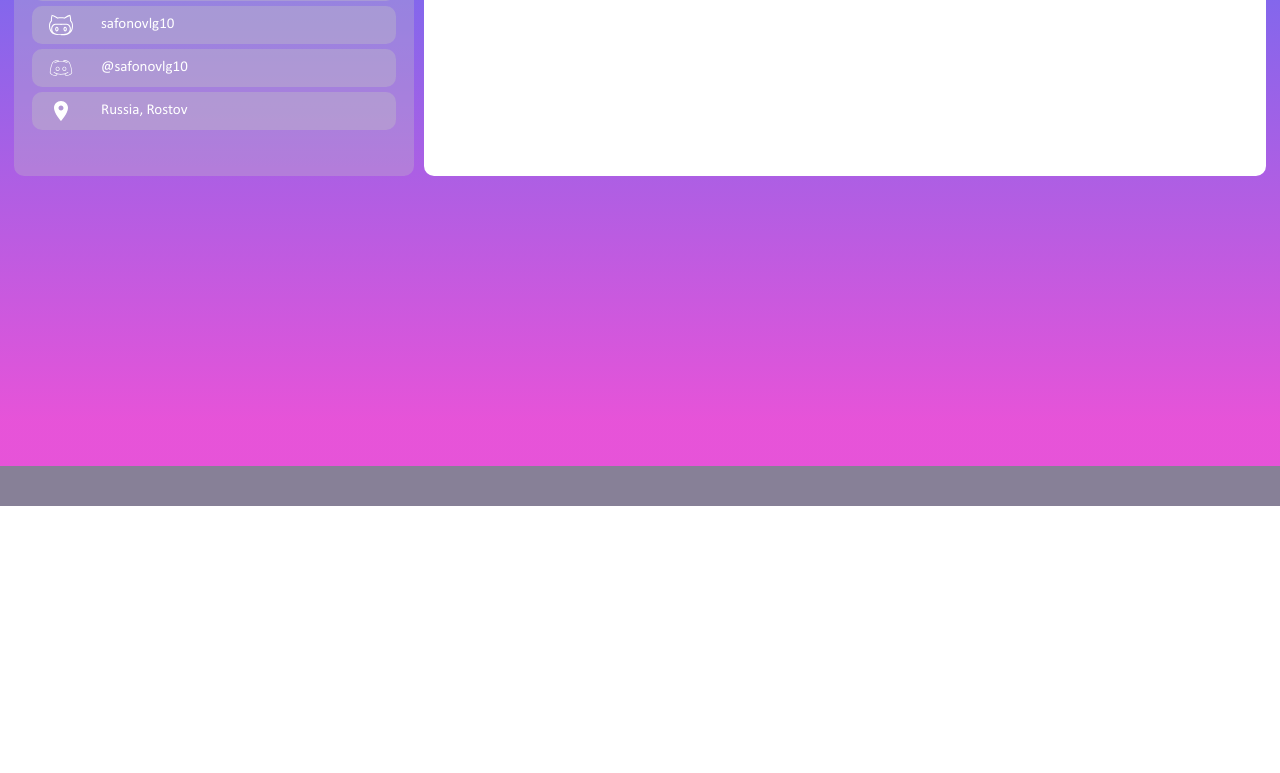
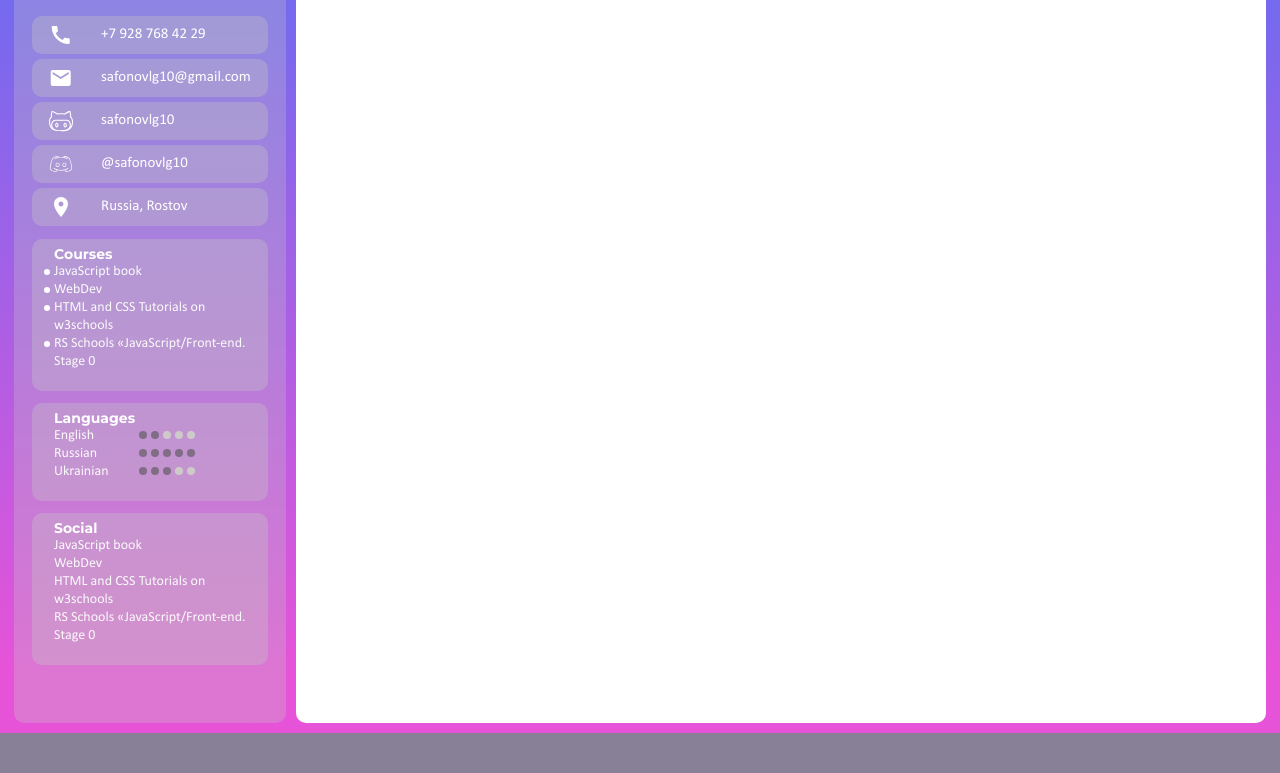
Before and after one commit to safonovlg10/rsschool-cv-test, a plain HTML site: page index.html in a window 1280 px wide. Shown: the part 294-1067 px from the top of the page. Before the commit the page ends 800 px from the top, so only its background shows below. Drawn offline with Linux system fonts and the light colour scheme.

Commit message:
feat: add section courses, languages, social

```diff
--- a/css/style.css
+++ b/css/style.css
@@ -45,7 +45,7 @@ body {
   margin: 0;
   padding: 0;
   font-family: 'Calibri', 'Montserrat', sans-serif;
-  font-size: 16px;
+  font-size: 14px;
 
 
 }
@@ -119,7 +119,7 @@ body {
 }
 .main-container{
   display: flex;
-  flex-wrap: wrap;
+  /* flex-wrap: wrap; */
   justify-content: space-around;
   gap: 10px;
   padding: 10px 14px;
@@ -131,6 +131,19 @@ body {
   background: rgba(196, 196, 196, 0.3);
   max-width: 400px;
 
+}
+.section-left-conteiner{
+  border-radius: 10px;
+  background: rgba(196, 196, 196, 0.35);
+  padding: 6px 17px 20px 22px;
+  margin-bottom: 12px;
+}
+.section-left-title{
+  font-family: Montserrat;
+  font-size: 14px;
+  font-weight: 700;
+  line-height: 18px;
+  color: rgb(255, 255, 255);
 }
 .section-profile{
   display: flex;
@@ -175,7 +188,9 @@ body {
 
 
 /* section-contacts */
-
+.section-contacts{
+  margin-bottom: 13px;
+}
 .section-contacts-item{
   display: flex;
   align-items: center;
@@ -226,9 +241,69 @@ body {
   opacity: 0.7;
 }
 
+/* section courses style*/
+.section-courses-item{
+  position: relative;
+}
+.section-courses-item::before{
+  content: "";
+  position: absolute;
+  top: 6px;
+  left: -10px;
+  width: 6px;
+  height: 6px;
+  border-radius: 50%;
+  background: rgb(255, 255, 255);
+}
+.section-left-link{
+  text-decoration: none;
+  font-weight: 400;
+  line-height: 18px;
+  color: rgb(250, 250, 250);
+}
+.section-left-link:hover{
+  opacity: 0.7;
+}
+.section-left-subtitle{
+  font-size: 14px;
+  font-weight: 400;
+  line-height: 18px;
+  color: rgb(250, 250, 250);
+}
 
+/*section-languages staly  */
 
-/*right-container staly  */
+.section-languages-list{
+  display: flex;
+  align-items: baseline;
+
+}
+.languages-text{
+  width: 75px;
+  margin-right: 10px;
+  overflow: hidden;
+}
+.section-languages-level{
+  display: flex;
+}
+.section-languages-level__item{
+  width: 8px;
+  height: 8px;
+  margin-right: 4px;
+  border-radius: 50%;
+  background: rgb(206, 202, 202);
+  transition: all 0.3s linear;
+}
+.section-languages-level__item:hover{
+  -webkit-transform: scale(1.3);
+  -ms-transform: scale(1.3);
+  transform: scale(1.3);
+}
+.languages-level__gray{
+  background: rgba(84, 84, 84, 0.6);
+}
+
+/*right-container style  */
 
 .right-container{
   flex-grow: 1;
@@ -236,22 +311,19 @@ body {
   border-radius: 10px;
   background: rgb(255, 255, 255);
 }
-.section-right{
-  width: 294px;
 
-}
 .section-right-title::after{
   content: "";
   position: absolute;
-  width: 141px;
+  width: 120%;
   top: 50%;
-  left: 154px;
+  left: 100%;
   border: 1px solid rgb(84, 84, 84);
 }
 .section-right-title{
   position: relative;
   text-align: center;
-  width: 154px;
+  width: 45%;
   padding: 5px 20px;
   border-radius: 5px;
   text-transform: uppercase;
--- a/index.html
+++ b/index.html
@@ -7,7 +7,7 @@
     <link rel="icon" href="assets/img/favicon.ico">
     <link rel="stylesheet" href="css/reset.css">
     <link rel="stylesheet" href="css/style.css">
-
+</head>
 <body>
     <header class="header">
         <div class="container header-container">
@@ -42,6 +42,59 @@
                         <li class="section-contacts-item"><a href="" class="section-contacts-link">Russia, Rostov</a></li>
                     </ul>
                 </section>
+                <section class="section-left-conteiner section-courses">
+                    <h2 class="section-left-title section-courses-title">Courses</h2>
+                    <ul class="section-courses-list">
+                        <li class="section-courses-item"><a href="" class="section-left-link section-courses-link">JavaScript book</a></li>
+                        <li class="section-courses-item"><a href="" class="section-left-link section-courses-link">WebDev</a></li>
+                        <li class="section-courses-item"><a href="" class="section-left-link section-courses-link">HTML and CSS Tutorials on w3schools</a></li>
+                        <li class="section-courses-item"><a href="" class="section-left-link section-courses-link">RS Schools «JavaScript/Front-end. Stage 0</a></li>
+                    </ul>
+                </section>
+                <section class="section-left-conteiner section-languages">
+                    <h2 class="section-left-title section-languages-title">Languages</h3>
+                    <ul class="section-languages-conteiner">
+                        <li class="section-languages-list">
+                            <p class="section-left-subtitle languages-text">English</p>
+                            <div class="section-languages-level">
+                                <div class="section-languages-level__item languages-level__gray"></div>
+                                <div class="section-languages-level__item languages-level__gray"></div>
+                                <div class="section-languages-level__item"></div>
+                                <div class="section-languages-level__item"></div>
+                                <div class="section-languages-level__item"></div>
+                            </div>
+                        </li>
+                        <li class="section-languages-list">
+                            <p class="section-left-subtitle languages-text">Russian</p>
+                            <div class="section-languages-level">
+                                <div class="section-languages-level__item languages-level__gray"></div>
+                                <div class="section-languages-level__item languages-level__gray"></div>
+                                <div class="section-languages-level__item languages-level__gray"></div>
+                                <div class="section-languages-level__item languages-level__gray"></div>
+                                <div class="section-languages-level__item languages-level__gray"></div>
+                            </div>
+                        </li>
+                        <li class="section-languages-list">
+                            <p class="section-left-subtitle languages-text">Ukrainian</p>
+                            <div class="section-languages-level">
+                                <div class="section-languages-level__item languages-level__gray"></div>
+                                <div class="section-languages-level__item languages-level__gray"></div>
+                                <div class="section-languages-level__item languages-level__gray"></div>
+                                <div class="section-languages-level__item"></div>
+                                <div class="section-languages-level__item"></div>
+                            </div>
+                        </li>
+                    </ul>
+                </section>
+                <section class="section-left-conteiner section-social">
+                    <h2 class="section-left-title section-courses-title">Social</h2>
+                    <ul class="section-courses-list">
+                        <li class="section-social-item"><a href="" class="section-left-link section-social-link">JavaScript book</a></li>
+                        <li class="section-social-item"><a href="" class="section-left-link section-social-link">WebDev</a></li>
+                        <li class="section-social-item"><a href="" class="section-left-link section-social-link">HTML and CSS Tutorials on w3schools</a></li>
+                        <li class="section-social-item"><a href="" class="section-left-link section-social-link">RS Schools «JavaScript/Front-end. Stage 0</a></li>
+                    </ul>
+                </section>
             </div>
             <div class="right-container">
                 <section class="section-right section-summary">
@@ -50,6 +103,7 @@
                         Hello, I’ll tell you a little about myself. I tried to study on my own, but my learning was not organized, there was no clear plan for what to learn. I recently came across rsschool. I think that they will help you master all the skills of a front-end developer.
                     </p>
                 </section>
+
             </div>
         </div>
     </main>
```
Also changed, not shown: assets/svg/icon-dance.svg (added), assets/svg/icon-football.svg (added), assets/svg/icon-reading.svg (added), assets/svg/icon-singing.svg (added).
